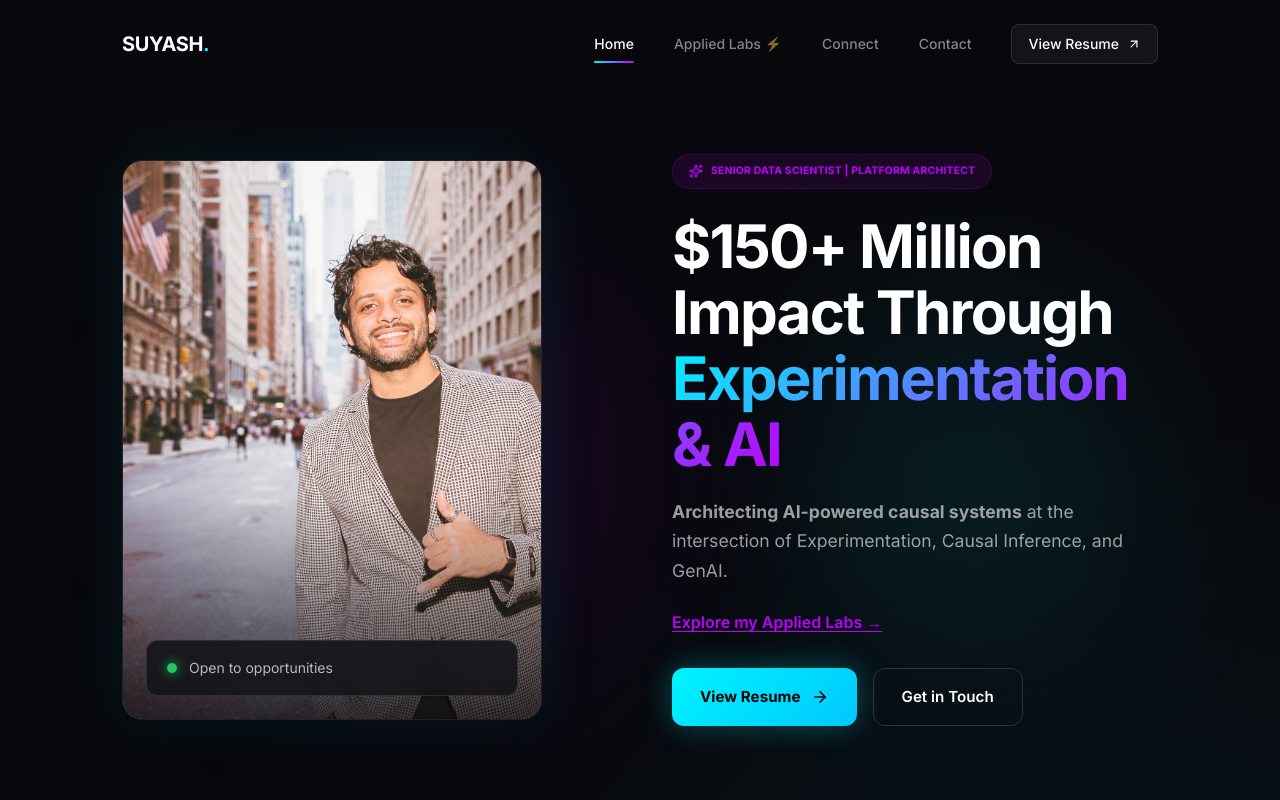
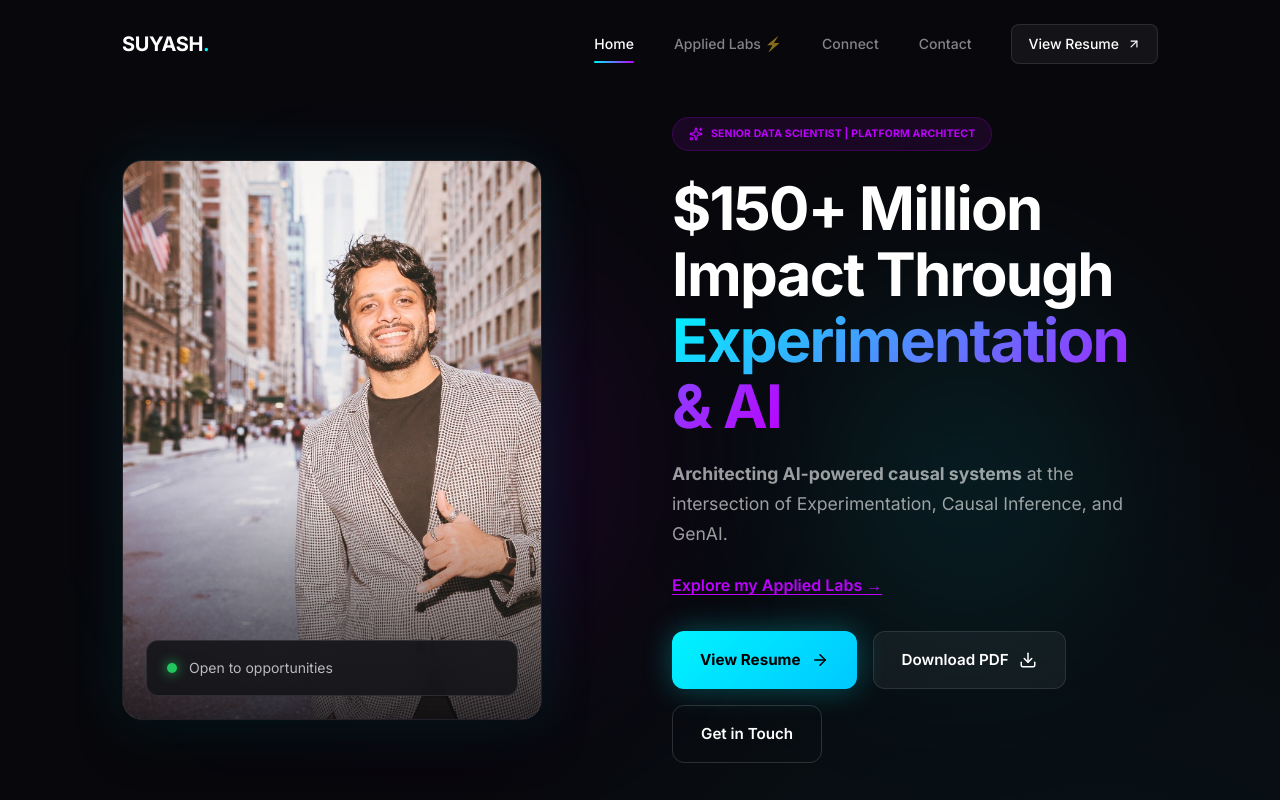
Before and after one commit to justsuyash/justsuyash_portfolio, a Next.js app: page / in a window 1280 px wide. Shown: the top 800 px of the page. Built offline with nearby package versions, Linux system fonts and the light colour scheme.

Commit message:
style: Style Resume page with inline CSS and add Download PDF button to Hero

```diff
--- a/src/app/page.js
+++ b/src/app/page.js
@@ -330,6 +330,27 @@ const HomePage = () => {
                                 >
                                     View Resume <ArrowRight size={18} />
                                 </Link>
+                                <a
+                                    href="/portfolio_resume.pdf"
+                                    target="_blank"
+                                    download="portfolio_resume.pdf"
+                                    style={{
+                                        display: 'inline-flex',
+                                        alignItems: 'center',
+                                        gap: '10px',
+                                        padding: '16px 28px',
+                                        borderRadius: '12px',
+                                        background: 'rgba(255, 255, 255, 0.05)',
+                                        border: '1px solid rgba(255, 255, 255, 0.1)',
+                                        color: '#fff',
+                                        fontWeight: 600,
+                                        fontSize: '0.95rem',
+                                        transition: 'all 0.3s ease',
+                                        textDecoration: 'none'
+                                    }}
+                                >
+                                    Download PDF <Download size={18} />
+                                </a>
                                 <Link
                                     href="/contact"
                                     style={{
```
